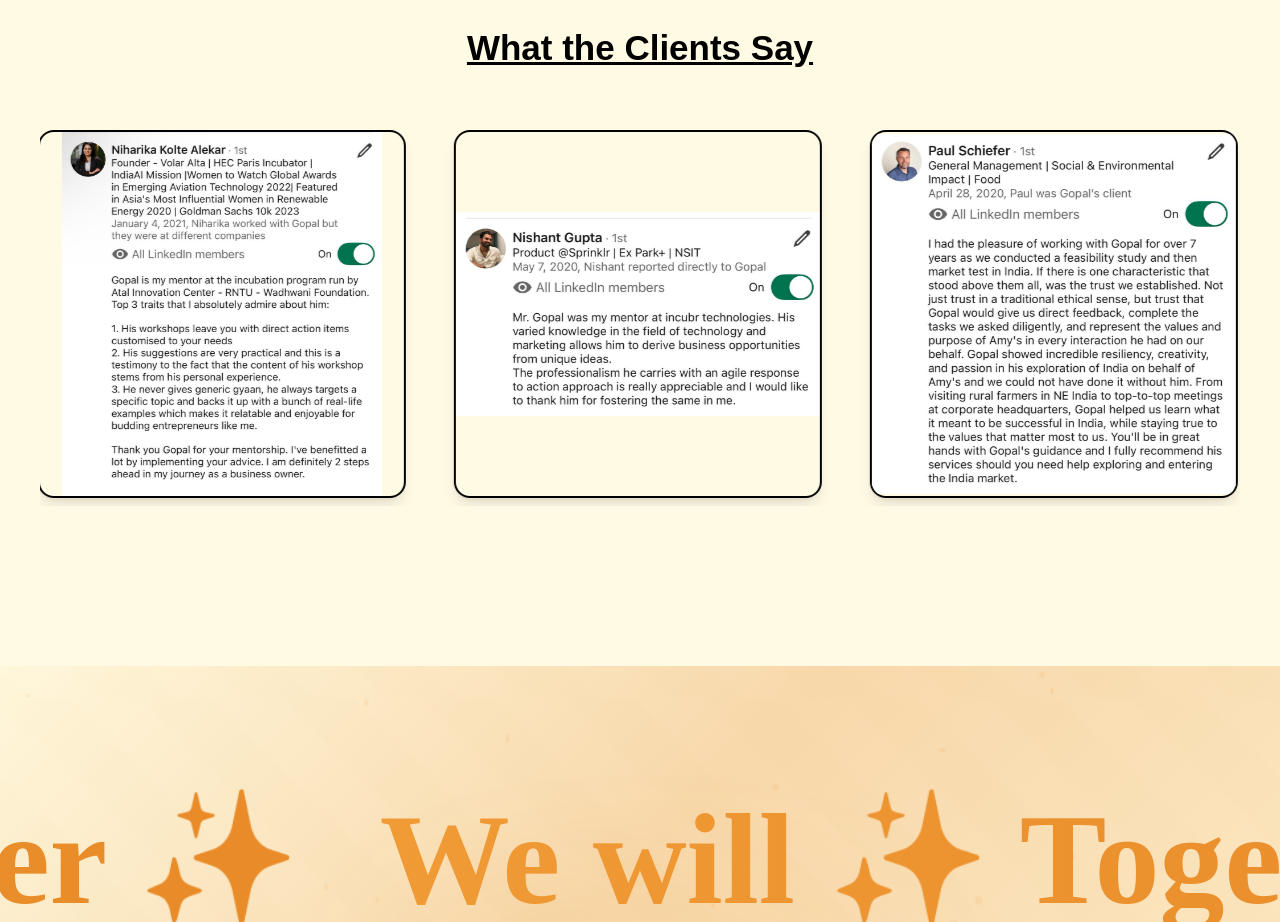
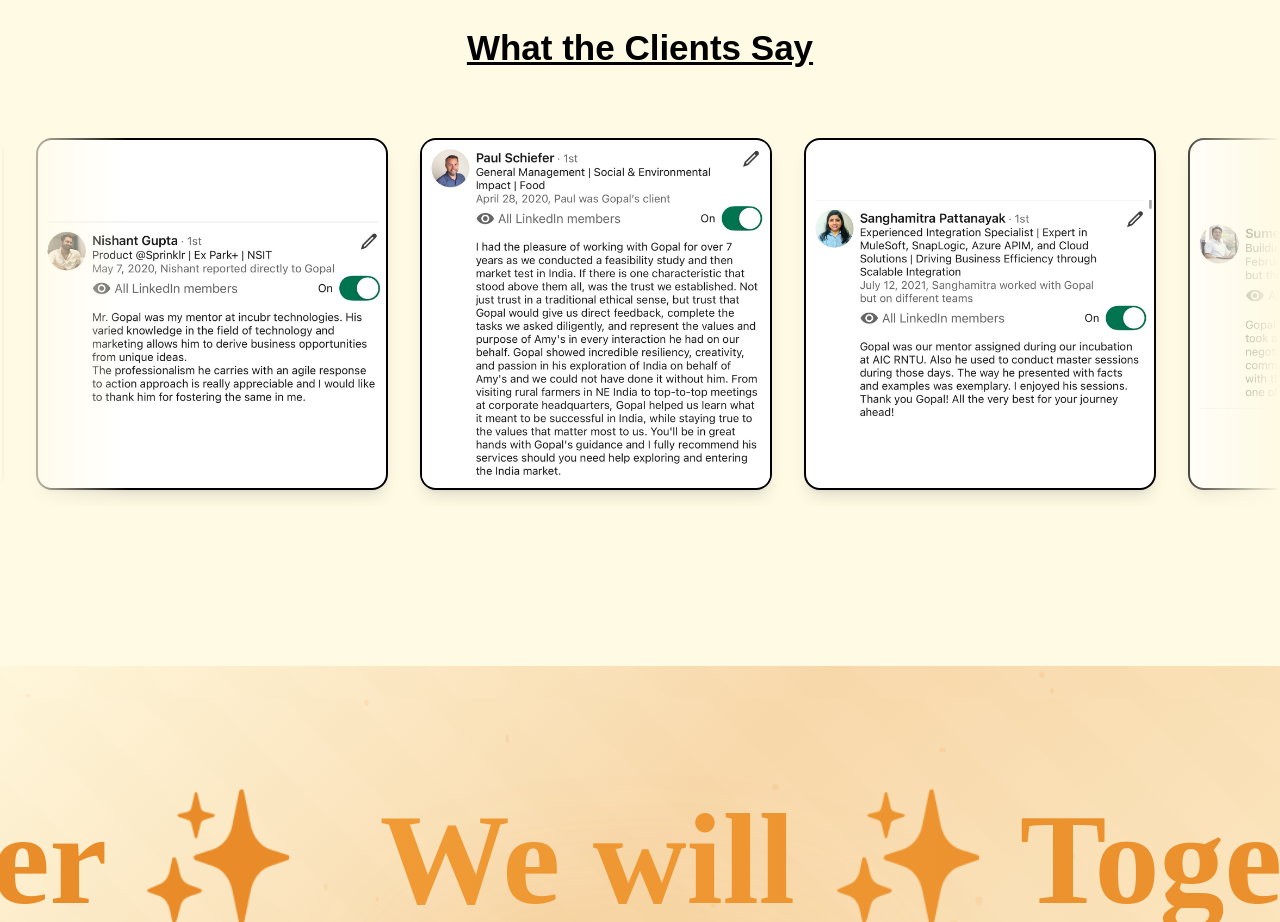
Before and after one commit to productincubr/incubr, a React (Vite) app in the folder frontend/: page / in a window 1280 px wide. Shown: the part 1920-2842 px from the top of the page. Built offline with nearby package versions, Linux system fonts and the light colour scheme.

Commit message:
change testimonial and updated animations

```diff
--- a/frontend/src/App.css
+++ b/frontend/src/App.css
@@ -289,18 +289,24 @@ html {
   }
 }
 
-@keyframes scroll-left {
+@keyframes scroll-testimonial {
   0% {
     transform: translateX(0);
   }
   100% {
-    transform: translateX(calc(-100% / 4));
+    transform: translateX(-50%);
   }
 }
 
-.animate-scroll-left {
-  animation: scroll-left 30s linear infinite;
+.animate-scroll-testimonial {
+  animation: scroll-testimonial 40s linear infinite;
   will-change: transform;
+  display: flex;
+  width: max-content;
+}
+
+.hover-pause-scroll:hover {
+  animation-play-state: paused;
 }
 
 .pause-animation:hover {
--- a/frontend/src/components/Business.jsx
+++ b/frontend/src/components/Business.jsx
@@ -49,7 +49,7 @@ const Business = () => {
     <section className="mt-20 lg:mt-36 mx-6 sm:mx-12 lg:mx-48">
 
       {/* Heading */}
-      <p className="nunito text-[40px] font-bold sm:text-[30px] lg:text-[35px] text-center lg:underline">
+      <p className="nunito text-[40px] font-bold sm:text-[30px] lg:text-[35px] text-center underline lg:underline">
         Our Businesses
       </p>
 
--- a/frontend/src/components/Clients.jsx
+++ b/frontend/src/components/Clients.jsx
@@ -16,43 +16,40 @@ const Clients = () => {
     { img: client6, name: "Client 6" },
   ];
 
-  // Create multiple copies for truly seamless infinite scroll
-  const duplicatedTestimonials = [
-    ...testimonials,
-    ...testimonials,
-    ...testimonials,
-    ...testimonials
-  ];
+  // This is the key: duplicate the array to create a seamless loop.
+  // The structure becomes [A,B,C...A,B,C...].
+  const duplicatedTestimonials = [...testimonials, ...testimonials];
 
   return (
     <section className="mt-24 lg:mt-48 py-8">
-      {/* Heading */}
-      <p className="nunito text-[30px] font-bold sm:text-[30px] lg:text-[35px] text-center lg:underline mb-12">
+      <p className="nunito text-[30px] font-bold sm:text-[30px] lg:text-[35px] text-center underline lg:underline mb-12">
         What the Clients Say
       </p>
 
-      {/* Centered Container with Fixed Max-Width */}
-      <div className="max-w-[1200px] mx-auto px-6 sm:px-8 lg:px-12 overflow-hidden">
-        {/* Scrolling Container - Will-change for performance */}
-        <div className="relative">
-          <div className="flex gap-8 animate-scroll-left hover:pause-animation will-change-transform">
+      <div
+        className="w-full overflow-hidden relative"
+        style={{
+          maskImage: 'linear-gradient(to right, transparent, black 10%, black 90%, transparent)',
+          WebkitMaskImage: 'linear-gradient(to right, transparent, black 10%, black 90%, transparent)',
+        }}
+      >
+        <div className="flex w-max animate-scroll-testimonial hover-pause-scroll">
+          {/* Render the duplicated list. The CSS animation will do the rest. */}
           {duplicatedTestimonials.map((testimonial, index) => (
             <div
-                key={index}
-                className="flex-shrink-0 w-80 h-80 sm:w-96 sm:h-96 group cursor-pointer p-2 transition-all duration-300 transform hover:scale-105"
+              key={`testimonial-${index}`}
+              className="flex-shrink-0 w-80 h-80 sm:w-96 sm:h-96 group cursor-pointer p-4"
             >
-                <div className="relative w-full h-full overflow-hidden rounded-2xl border-2 border-black shadow-lg group-hover:shadow-2xl transition-all duration-300">
+              <div className="relative w-full h-full overflow-hidden rounded-2xl border-2 border-black bg-white shadow-lg group-hover:shadow-2xl transition-all duration-300 group-hover:scale-105 transform">
                 <img
                   src={testimonial.img}
                   alt={testimonial.name}
-                    className="w-full h-full object-cover object-scale-down"
+                  className="w-full h-full object-scale-down"
                 />
-                  {/* Overlay on hover */}
                 <div className="absolute inset-0 bg-gradient-to-t from-black/60 via-transparent to-transparent opacity-0 group-hover:opacity-100 transition-opacity duration-300"></div>
               </div>
             </div>
           ))}
-          </div>
         </div>
       </div>
     </section>
--- a/frontend/src/components/Footer.jsx
+++ b/frontend/src/components/Footer.jsx
@@ -17,7 +17,7 @@ const Footer = () => {
         <p className="font-semibold text-base sm:text-md">
         We are eager to learn, help, <br /> collaborate leveraging tech and creativity. <br /> Let’s connect to create impact.
         </p>
-        <Link to='/co' className="bg-white rounded-3xl mt-6 px-8 sm:px-10 py-2 hover:border hover:border-black hover:shadow-2xl cursor-pointer">
+        <Link to='/contact' className="bg-white rounded-3xl mt-6 px-8 sm:px-10 py-2 hover:shadow-2xl cursor-pointer">
           Contact Us
         </Link>
       </div>
--- a/frontend/src/components/WorkingOn.jsx
+++ b/frontend/src/components/WorkingOn.jsx
@@ -89,7 +89,7 @@ const WorkingOn = () => {
   return (
     <section className="mt-12 lg:mt-24">
       <div className="h-auto py-16 mb-24">
-        <p className="nunito text-[30px] font-bold sm:text-[30px] lg:text-[35px] text-center lg:underline">
+        <p className="nunito text-[30px] font-bold sm:text-[30px] lg:text-[35px] text-center underline lg:underline">
           What We’re Working on
         </p>
 
```
Lines whose indentation alone changed are shown as unchanged.
